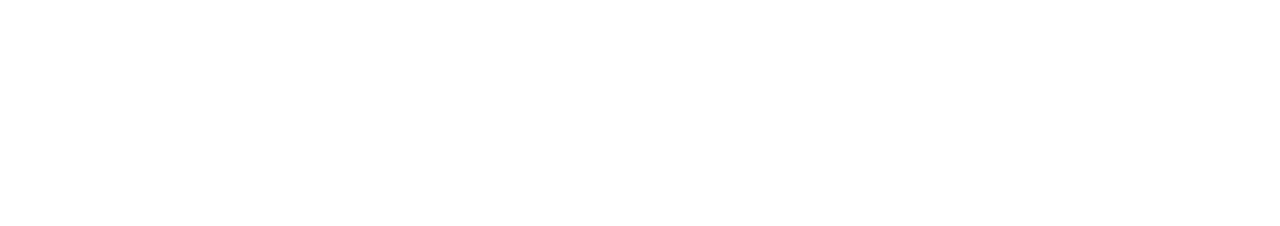
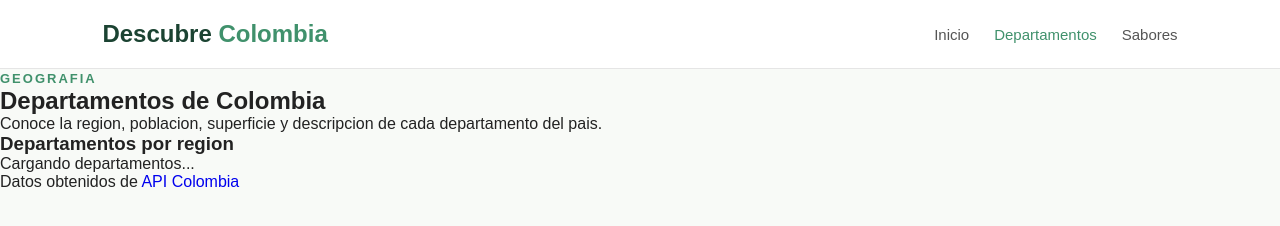
Before and after one commit to pazzz200/Juan-Paz-API-Colombia, a plain HTML site: page html/departamentos.html in a window 1280 px wide. Drawn offline with Linux system fonts and the light colour scheme.

Commit message:
feat: :construction_worker: Arregle enlaces del index y cree la estructura de departamentos y hice carpeta y archivos de js, seguire cameyando!!!

```diff
--- a/html/departamentos.html
+++ b/html/departamentos.html
@@ -0,0 +1,67 @@
+<!DOCTYPE html>
+<html lang="es">
+
+<head>
+    <meta charset="UTF-8">
+    <meta name="viewport" content="width=device-width, initial-scale=1.0">
+    <title>Departamentos | Descubre Colombia</title>
+    <!-- Estilos generales (header, nav, colores) y estilos propios de esta pagina -->
+    <link rel="stylesheet" href="../css/style.css">
+    <link rel="stylesheet" href="../css/departamentos.css">
+</head>
+
+<body>
+
+    <!-- ENCABEZADO (igual al del index) -->
+    <header class="header">
+
+        <div class="logo">
+            <h1>Descubre <span>Colombia</span></h1>
+        </div>
+
+        <nav class="nav">
+            <a href="../index.html">Inicio</a>
+            <a href="departamentos.html" class="active">Departamentos</a>
+            <a href="sabores.html">Sabores</a>
+        </nav>
+
+    </header>
+
+    <!-- CONTENIDO PRINCIPAL -->
+    <main>
+
+        <!-- TITULO DE LA PAGINA -->
+        <section class="page-header">
+            <span class="tag">GEOGRAFIA</span>
+            <h2>Departamentos de <span>Colombia</span></h2>
+            <p>Conoce la region, poblacion, superficie y descripcion de cada departamento del pais.</p>
+        </section>
+
+        <!-- RESUMEN: departamentos por region (lo llena el JS) -->
+        <section class="resumen">
+            <h3>Departamentos por region</h3>
+            <div id="conteo-regiones" class="conteo-regiones"></div>
+        </section>
+
+        <!-- MENSAJE DE CARGA (el JS lo oculta cuando llegan los datos) -->
+        <p id="cargando" class="mensaje">Cargando departamentos...</p>
+
+        <!-- MENSAJE DE ERROR (oculto; el JS lo muestra si falla el fetch) -->
+        <p id="error" class="mensaje mensaje-error" hidden></p>
+
+        <!-- CONTENEDOR DE TARJETAS (el JS crea una tarjeta por departamento) -->
+        <section id="lista-departamentos" class="lista-departamentos"></section>
+
+    </main>
+
+    <!-- PIE DE PAGINA -->
+    <footer class="footer">
+        <p>Datos obtenidos de <a href="https://api-colombia.com/" target="_blank">API Colombia</a></p>
+    </footer>
+
+    <!-- defer: el JS se ejecuta cuando el HTML ya esta cargado -->
+    <script src="../js/departamentos.js" defer></script>
+
+</body>
+
+</html>
```
Also changed, not shown: index.html (+4 -4 lines), js/departamentos.js (added), js/sabores.js (added).
